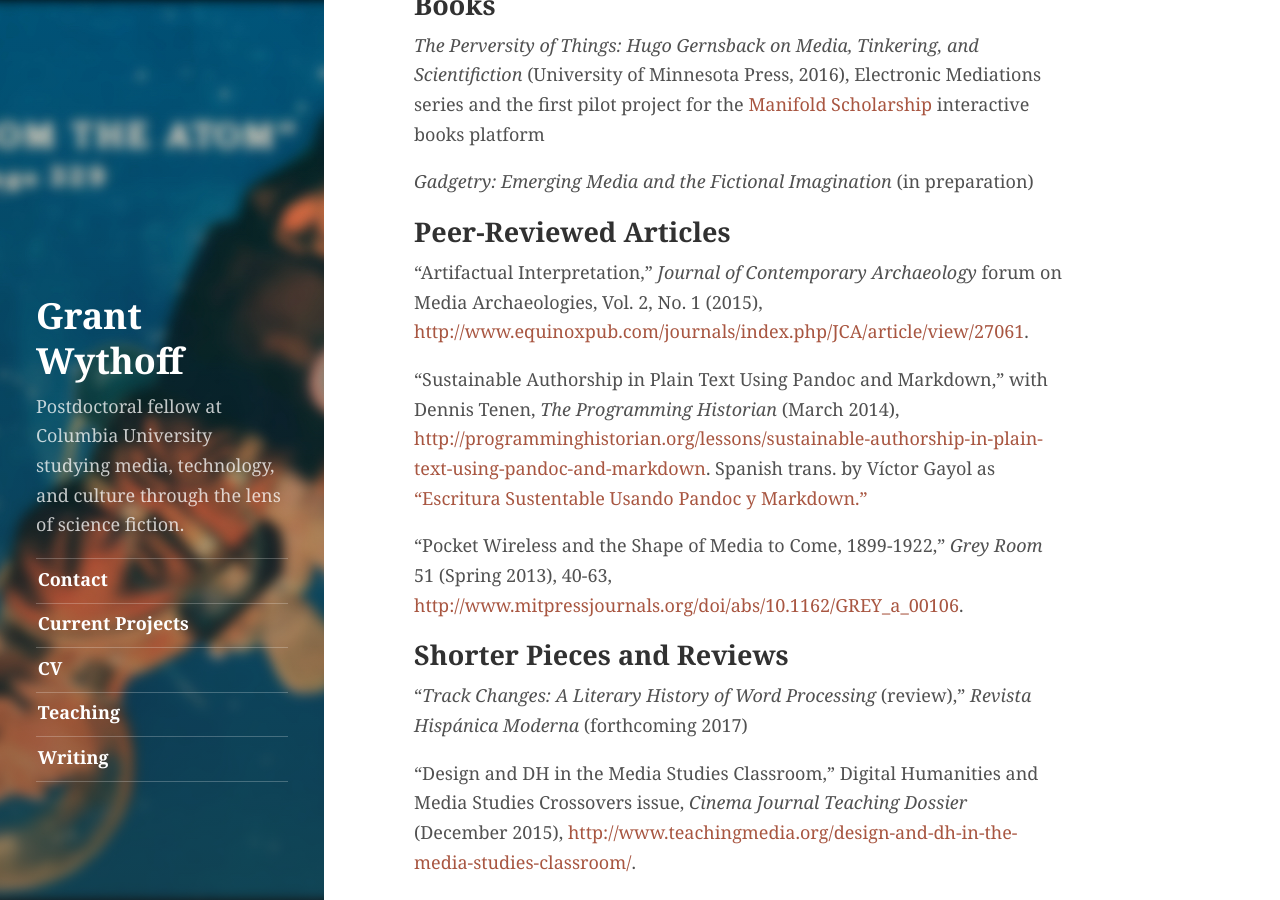
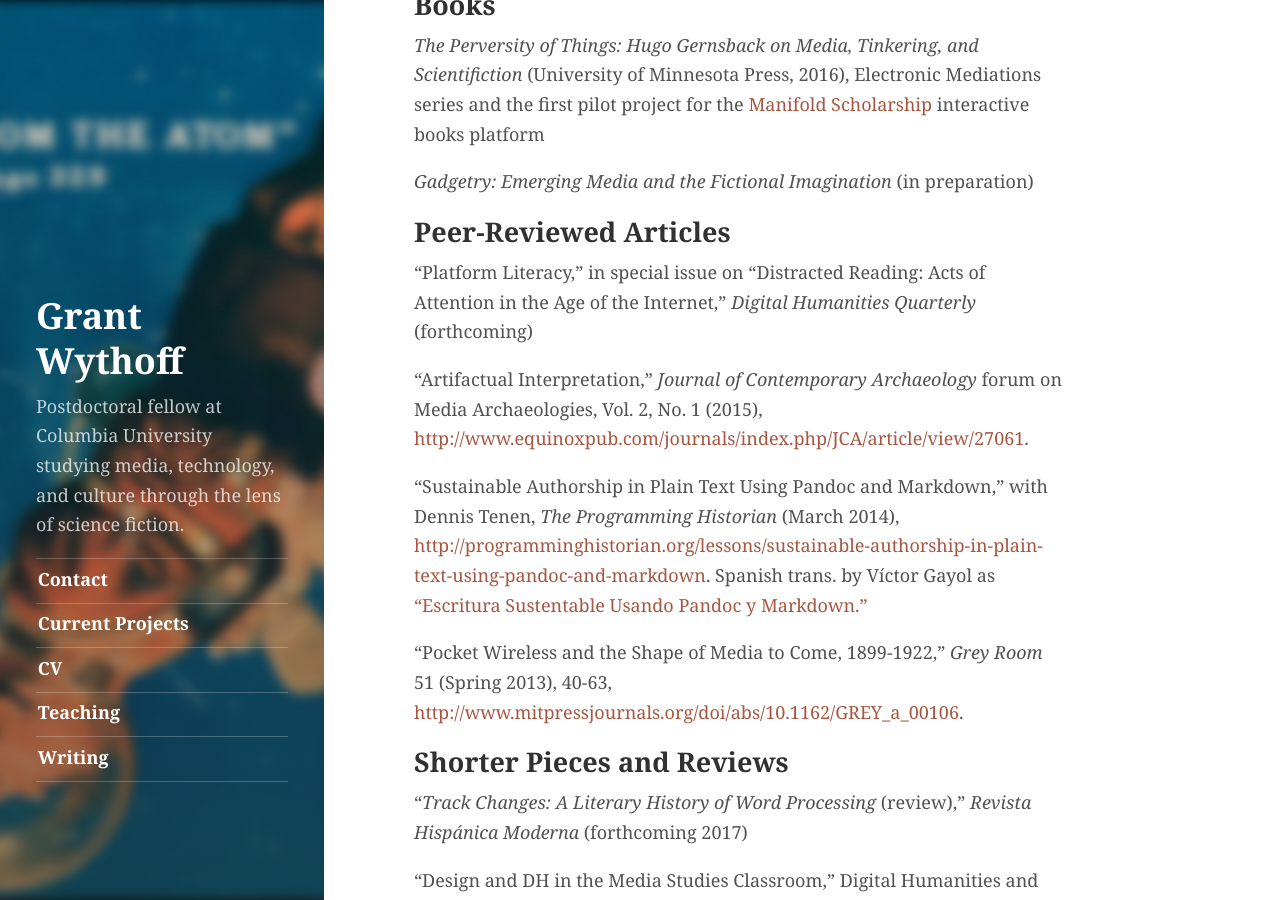
Before and after one commit to gwijthoff/wythoff.net, a Jekyll site: the page built from cv.md, in a window 1280 px wide and 900 px high, scrolled down 910 px. Built offline with Jekyll 4.4.1, drawn with Linux system fonts in a browser that asks for light colours.

Commit message:
DHQ piece added

```diff
--- a/cv.md
+++ b/cv.md
@@ -30,6 +30,7 @@ Certificate in Media and Modernity, 2009</p>
 <p></p>
 <p><em>Gadgetry: Emerging Media and the Fictional Imagination</em> (in preparation)</p>
 <h2 id="peer-reviewed-articles">Peer-Reviewed Articles</h2>
+<p>“Platform Literacy,” in special issue on “Distracted Reading: Acts of Attention in the Age of the Internet,” <em>Digital Humanities Quarterly</em> (forthcoming)</p>
 <p>“Artifactual Interpretation,” <em>Journal of Contemporary Archaeology</em> forum on Media Archaeologies, Vol. 2, No. 1 (2015), <a href="http://www.equinoxpub.com/journals/index.php/JCA/article/view/27061" class="uri">http://www.equinoxpub.com/journals/index.php/JCA/article/view/27061</a>.</p>
 <p>“Sustainable Authorship in Plain Text Using Pandoc and Markdown,” with Dennis Tenen, <em>The Programming Historian</em> (March 2014), <a href="http://programminghistorian.org/lessons/sustainable-authorship-in-plain-text-using-pandoc-and-markdown" class="uri">http://programminghistorian.org/lessons/sustainable-authorship-in-plain-text-using-pandoc-and-markdown</a>. Spanish trans. by Víctor Gayol as <a href="https://github.com/PH-espagnol/borradores/blob/master/lecciones/escritura-sostenible-usando-pandoc-y-markdown.md">“Escritura Sustentable Usando Pandoc y Markdown.”</a></p>
 <p>“Pocket Wireless and the Shape of Media to Come, 1899-1922,” <em>Grey Room</em> 51 (Spring 2013), 40-63, <a href="http://www.mitpressjournals.org/doi/abs/10.1162/GREY_a_00106" class="uri">http://www.mitpressjournals.org/doi/abs/10.1162/GREY_a_00106</a>.</p>
```
